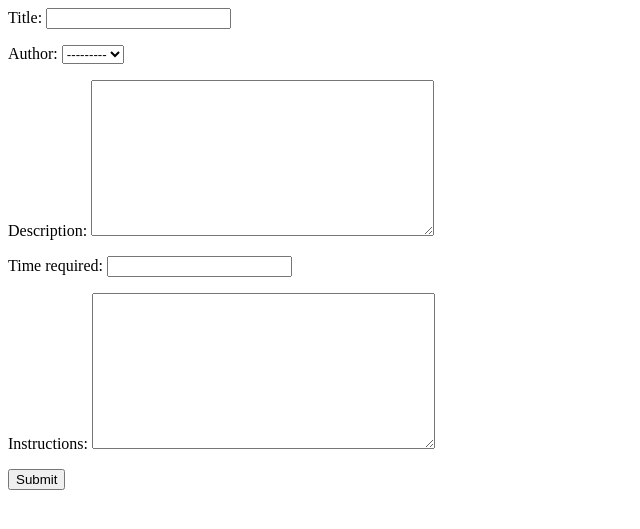
After one commit to BethanyFolino/recipebox, a Django app: page /addrecipe/ in a window 1280 px wide. The commit adds this page. Shown: the top 529 px of the page, without its empty margins (0-640 px from the left). Run offline with Django 3.2, Linux system fonts and the light colour scheme; data that the repository does not hold is empty.

Commit message:
Made forms branch, added add_author and add_recipe templates, changed models so text fields have no limit, created forms.py, added add author and add recipe links to homepage that redirect back to homepage upon submission, used a little HTML to change look a tiny bit

```diff
--- /dev/null
+++ b/recipe_app/forms.py
@@ -0,0 +1,14 @@
+from django import forms
+
+from recipe_app.models import Author
+
+class AddRecipeForm(forms.Form):
+    title = forms.CharField(max_length=50)
+    author = forms.ModelChoiceField(queryset=Author.objects.all())
+    description = forms.CharField(widget=forms.Textarea)
+    time_required = forms.CharField(max_length=50)
+    instructions = forms.CharField(widget=forms.Textarea)
+
+class AddAuthorForm(forms.Form):
+    name = forms.CharField(max_length=50)
+    bio = forms.CharField(widget=forms.Textarea)
--- a/recipe_app/models.py
+++ b/recipe_app/models.py
@@ -3,7 +3,7 @@ from django.db import models
 # Create your models here.
 class Author(models.Model):
     name = models.CharField(max_length=50)
-    bio = models.TextField(max_length=200)
+    bio = models.TextField()
 
     def __str__(self):
         return self.name
@@ -11,9 +11,9 @@ class Author(models.Model):
 class Recipe(models.Model):
     title = models.CharField(max_length=50)
     author = models.ForeignKey(Author, on_delete=models.CASCADE)
-    description = models.TextField(max_length=100)
+    description = models.TextField()
     time_required = models.CharField(max_length=50)
-    instructions = models.TextField(max_length=200)
+    instructions = models.TextField()
 
     def __str__(self):
         return self.title
--- a/recipe_app/views.py
+++ b/recipe_app/views.py
@@ -1,5 +1,6 @@
-from django.shortcuts import render
+from django.shortcuts import render, HttpResponseRedirect, reverse
 from recipe_app.models import Recipe, Author
+from recipe_app.forms import AddRecipeForm, AddAuthorForm
 
 # Create your views here.
 def index_view(request):
@@ -14,3 +15,32 @@ def author_detail(request, id):
     author = Author.objects.get(id=id)
     recipes = Recipe.objects.filter(author=author)
     return render(request, 'author_detail.html', {'author': author, 'recipes': recipes})
+
+def add_recipe(request):
+    if request.method == "POST":
+        form = AddRecipeForm(request.POST)
+        if form.is_valid():
+            data = form.cleaned_data
+            recipe = Recipe.objects.create(
+                title=data['title'],
+                author=data['author'],
+                description=data['description'],
+                time_required=data['time_required'],
+                instructions=data['instructions']
+            )
+            return HttpResponseRedirect(reverse('home'))
+    form = AddRecipeForm()
+    return render(request, 'add_recipe.html', {'form': form})
+
+def add_author(request):
+    if request.method == "POST":
+        form = AddAuthorForm(request.POST)
+        if form.is_valid():
+            data = form.cleaned_data
+            author = Author.objects.create(
+                name = data['name'],
+                bio = data['bio']
+            )
+            return HttpResponseRedirect(reverse('home'))
+    form = AddAuthorForm()
+    return render(request, 'add_author.html', {'form': form})
--- a/recipebox/urls.py
+++ b/recipebox/urls.py
@@ -20,6 +20,8 @@ from recipe_app import views
 urlpatterns = [
     path('recipe/<int:id>/', views.recipe_detail),
     path('author/<int:id>/', views.author_detail),
+    path('addrecipe/', views.add_recipe),
+    path('addauthor/', views.add_author),
     path('', views.index_view, name="home"),
     path('admin/', admin.site.urls),
 ]
--- /dev/null
+++ b/templates/add_author.html
@@ -0,0 +1,5 @@
+<form action="/addauthor/" method="post">
+{% csrf_token %}
+{{ form.as_p }}
+<input type="submit" value="Submit" />
+</form>
--- /dev/null
+++ b/templates/add_recipe.html
@@ -0,0 +1,5 @@
+<form action="/addrecipe/" method="post">
+{% csrf_token %}
+{{ form.as_p }}
+<input type="submit" value="Submit" />
+</form>
```
Also changed, not shown: templates/author_detail.html (+4 -4 lines), templates/homepage.html (+5 -2 lines), templates/recipe_detail.html (+6 -6 lines), recipe_app/migrations/0002_auto_20210811_1649.py (added).
